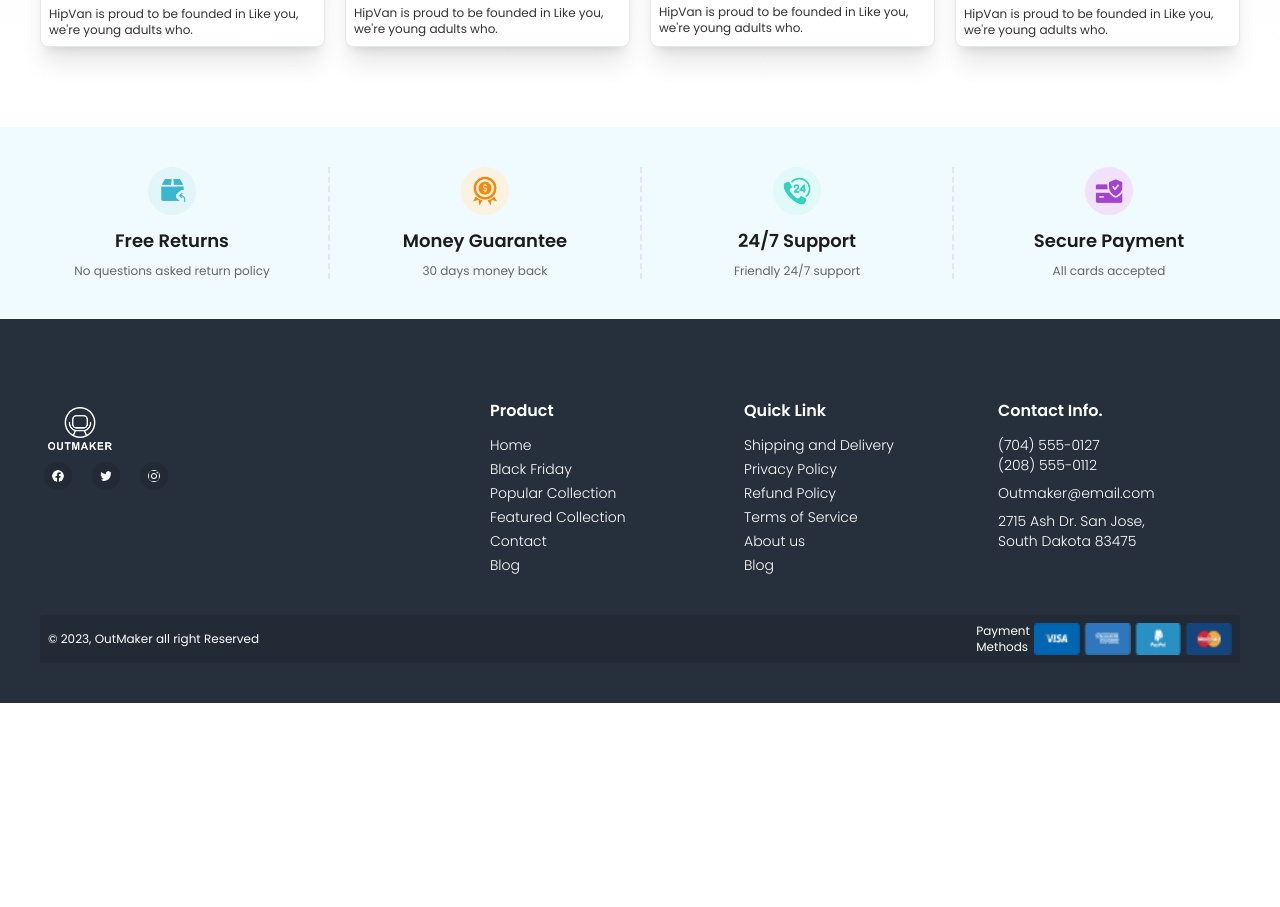
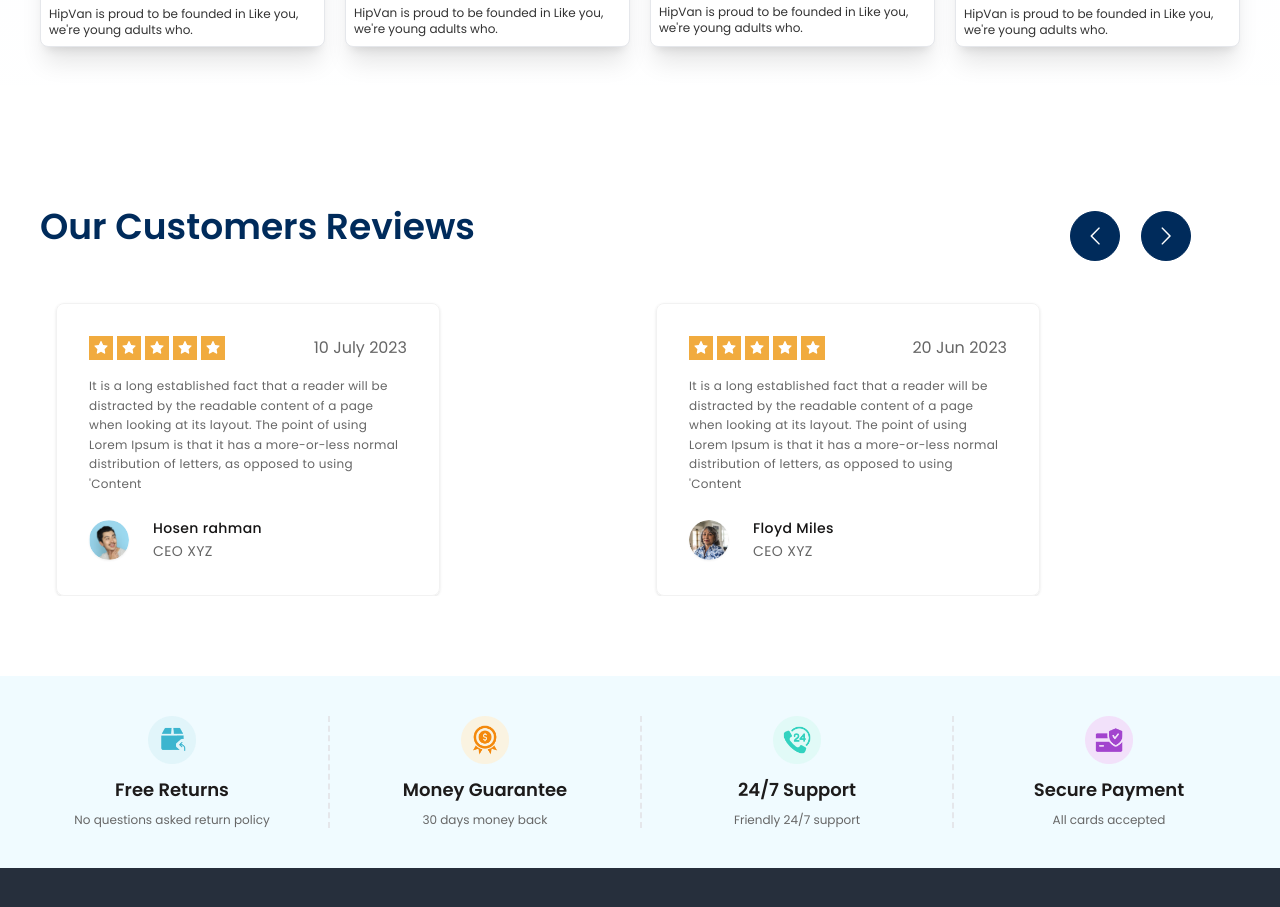
Before and after one commit to MdTasib/out-maker, a React (Create React App) app: page / in a window 1280 px wide. Shown: the part 3900-4807 px from the top of the page. Before the commit the page ends 4603 px from the top, so only its background shows below. Built offline with nearby package versions, Linux system fonts and the light colour scheme.

Commit message:
[done] error fix review section slider

```diff
--- a/src/assets/css/review.css
+++ b/src/assets/css/review.css
@@ -2,43 +2,47 @@
 	position: relative;
 }
 
-.review .carousel-initialized {
+.review .react-multi-carousel-list {
 	padding: 0px 0px !important;
 }
 
-.review .carousel-initialized .carousel-next {
+.review .react-multi-carousel-list .react-multiple-carousel__arrow--right {
 	position: absolute !important;
 	top: 45%;
 	background-color: #002b5b;
 }
 
-.review .carousel-initialized .carousel-next::before {
+.review
+	.react-multi-carousel-list
+	.react-multiple-carousel__arrow--right::before {
 	-webkit-filter: brightness(0) invert(1);
 	filter: brightness(0) invert(1);
 }
 
-.review .carousel-initialized .carousel-prev {
+.review .react-multi-carousel-list .react-multiple-carousel__arrow--left {
 	position: absolute !important;
 	top: 90%;
 	left: 90%;
 	background-color: #002b5b;
 }
 
-.review .carousel-initialized .carousel-prev::before {
+.review
+	.react-multi-carousel-list
+	.react-multiple-carousel__arrow--left::before {
 	-webkit-filter: brightness(0) invert(1);
 	filter: brightness(0) invert(1);
 }
 
-.review .carousel-initialized .carousel-prev {
+.review .react-multi-carousel-list .react-multiple-carousel__arrow--left {
 	top: 1%;
 	left: 90%;
 	height: 50px;
 	width: 50px;
 	border: 1px solid #002b5b;
-	margin-left: -15px;
+	margin-left: -50px;
 }
 
-.review .carousel-initialized .carousel-next {
+.review .react-multi-carousel-list .react-multiple-carousel__arrow--right {
 	top: 1%;
 	height: 50px;
 	width: 50px;
--- a/src/pages/home/Home.js
+++ b/src/pages/home/Home.js
@@ -16,7 +16,7 @@ const Home = () => {
 			<Stylish />
 			<Envoirment />
 			<Meterials />
-			{/* <Review /> */}
+			<Review />
 			<Services />
 			<Footer />
 		</main>
--- a/src/pages/home/review.js
+++ b/src/pages/home/review.js
@@ -1,7 +1,7 @@
 import React from "react";
-import { BsArrowLeft, BsArrowRight } from "react-icons/bs";
+import Carousel from "react-multi-carousel";
+import "react-multi-carousel/lib/styles.css";
 import { AiFillStar } from "react-icons/ai";
-import Slider from "infinite-react-carousel";
 import img1 from "../../assets/images/review1.png";
 import img2 from "../../assets/images/review2.png";
 import img3 from "../../assets/images/review3.png";
@@ -66,12 +66,6 @@ const reviews = [
 ];
 
 const Review = () => {
-	const settings = {
-		// autoplay: true,
-		slidesPerRow: 3,
-		wheel: true,
-	};
-
 	return (
 		<section className='container mx-auto px-10 py-20 review'>
 			<div class='flex justify-between items-center absolute'>
@@ -82,9 +76,45 @@ const Review = () => {
 				</div>
 			</div>
 
-			<Slider
-				{...settings}
-				class='grid grid-cols-1 md:grid-cols-2 lg:grid-cols-3 gap-10'>
+			<Carousel
+				additionalTransfrom={0}
+				arrows
+				autoPlaySpeed={3000}
+				centerMode={false}
+				className=''
+				containerClass='container-with-dots'
+				dotListClass=''
+				draggable
+				focusOnSelect={false}
+				infinite
+				itemClass=''
+				keyBoardControl
+				minimumTouchDrag={80}
+				pauseOnHover
+				renderArrowsWhenDisabled={false}
+				renderButtonGroupOutside={false}
+				renderDotsOutside={false}
+				responsive={{
+					desktop: {
+						breakpoint: { max: 1560, min: 1024 },
+						items: 3,
+					},
+					tablet: {
+						breakpoint: { max: 1024, min: 780 },
+						items: 2,
+					},
+					mobile: {
+						breakpoint: { max: 780, min: 0 },
+						items: 1,
+					},
+				}}
+				rewind={false}
+				rewindWithAnimation={false}
+				rtl={false}
+				shouldResetAutoplay
+				sliderClass=''
+				slidesToSlide={1}
+				swipeable>
 				{reviews.map(review => (
 					<div className='px-4'>
 						<div class='flex flex-col justify-between rounded-lg border border-[#F2F2F2] p-8 shadow max-w-sm mt-24 hover:border-white'>
@@ -132,7 +162,7 @@ const Review = () => {
 						</div>
 					</div>
 				))}
-			</Slider>
+			</Carousel>
 		</section>
 	);
 };
```
